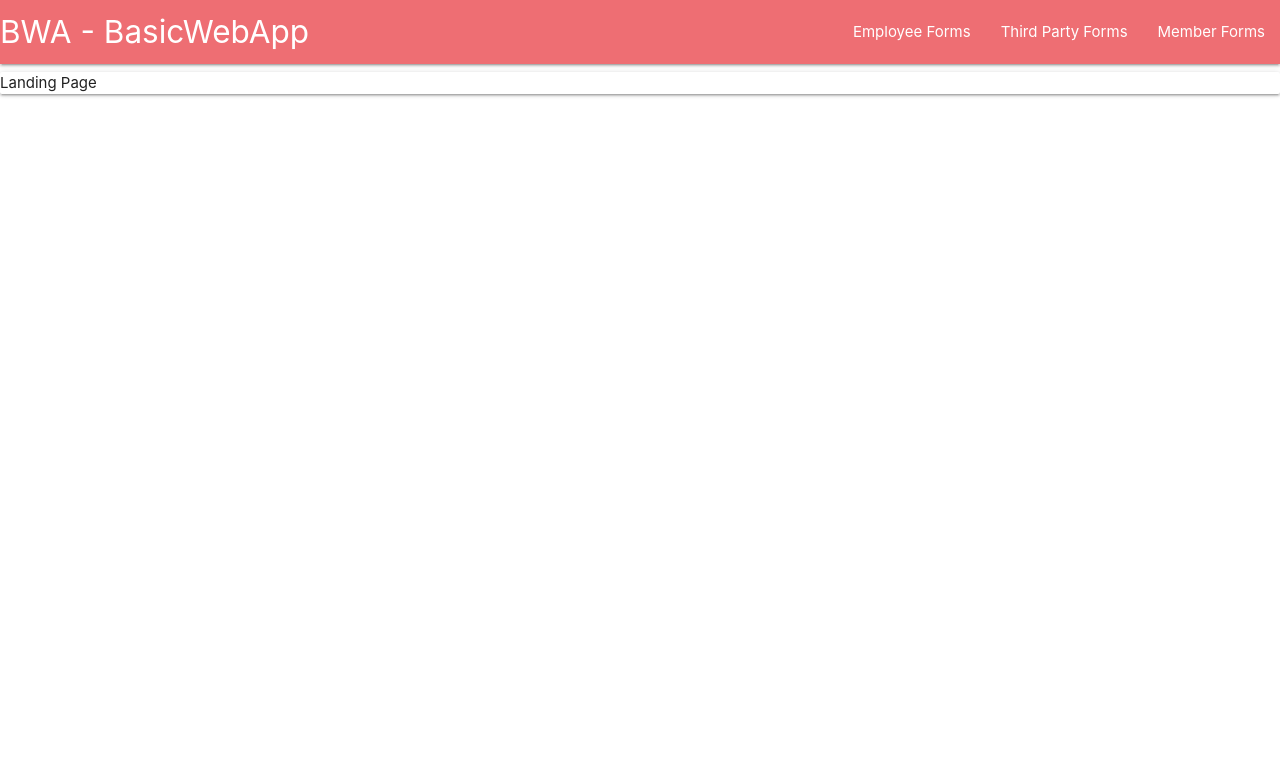
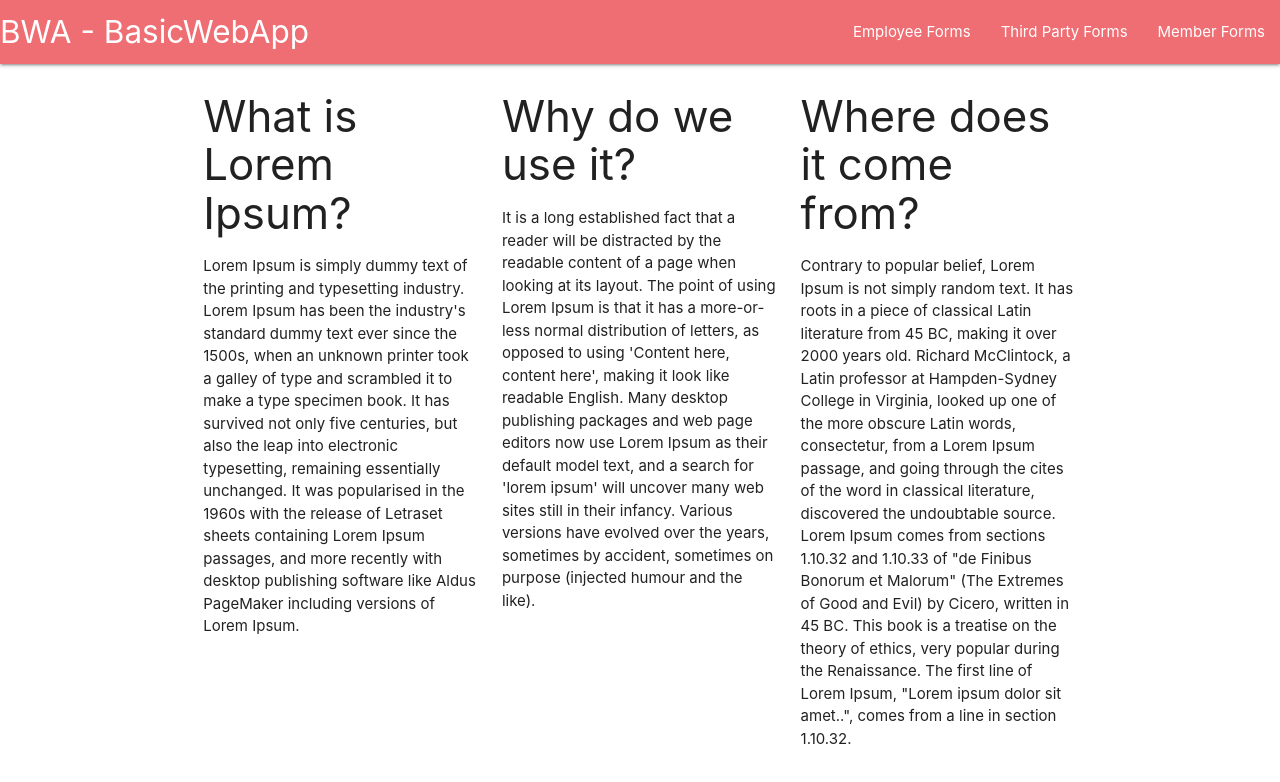
Before and after one commit to justinmorales1/basic-website, a React (Create React App) app: page / in a window 1280 px wide. Shown: the top 782 px of the page. Built offline with nearby package versions, Linux system fonts and the light colour scheme.

Commit message:
Updating the landing page

```diff
--- a/public/index.html
+++ b/public/index.html
@@ -3,6 +3,8 @@
   <head>
     <meta charset="utf-8" />
     <link rel="icon" href="%PUBLIC_URL%/favicon.ico" />
+    <link href="https://fonts.googleapis.com/icon?family=Material+Icons" rel="stylesheet">
+
     <meta name="viewport" content="width=device-width, initial-scale=1" />
     <meta name="theme-color" content="#000000" />
     <meta
--- a/src/components/LandingPage.jsx
+++ b/src/components/LandingPage.jsx
@@ -4,8 +4,43 @@ import { connect } from 'react-redux'
 class LandingPage extends React.Component {
     render() {
         return (
-            <div className="card darken-1">
-                Landing Page
+            <div className="container">
+                <div className="row">
+
+                    <div className="col s4">
+                        <h3> What is Lorem Ipsum? </h3>
+                        Lorem Ipsum is simply dummy text of the printing and typesetting industry.
+                        Lorem Ipsum has been the industry's standard dummy text ever since the 1500s,
+                        when an unknown printer took a galley of type and scrambled it to make a type specimen book.
+                        It has survived not only five centuries, but also the leap into electronic typesetting,
+                        remaining essentially unchanged. It was popularised in the 1960s with the release of Letraset
+                        sheets containing Lorem Ipsum passages, and more recently with desktop publishing software
+                        like Aldus PageMaker including versions of Lorem Ipsum.
+                    </div>
+                    <div className="col s4">
+                        <h3> Why do we use it? </h3>
+                        It is a long established fact that a reader will be distracted by the readable content of a
+                        page when looking at its layout. The point of using Lorem Ipsum is that it has a more-or-less
+                        normal distribution of letters, as opposed to using 'Content here, content here', making it
+                        look like readable English. Many desktop publishing packages and web page editors now use Lorem
+                        Ipsum as their default model text, and a search for 'lorem ipsum' will uncover many web sites
+                        still in their infancy. Various versions have evolved over the years, sometimes by accident,
+                        sometimes on purpose (injected humour and the like).
+                    </div>
+                    <div className="col s4">
+                        <h3> Where does it come from? </h3>
+                        Contrary to popular belief, Lorem Ipsum is not simply random text. It has roots in a piece of
+                        classical Latin literature from 45 BC, making it over 2000 years old. Richard McClintock, a
+                        Latin professor at Hampden-Sydney College in Virginia, looked up one of the more obscure Latin
+                        words, consectetur, from a Lorem Ipsum passage, and going through the cites of the word in
+                        classical literature, discovered the undoubtable source. Lorem Ipsum comes from sections
+                        1.10.32 and 1.10.33 of "de Finibus Bonorum et Malorum" (The Extremes of Good and Evil) by
+                        Cicero, written in 45 BC. This book is a treatise on the theory of ethics, very popular during
+                        the Renaissance. The first line of Lorem Ipsum, "Lorem ipsum dolor sit amet..", comes from a
+                        line in section 1.10.32.
+                    </div>
+
+                </div>
             </div>
         )
     }
--- a/src/components/TabOne/EmployeeForms.jsx
+++ b/src/components/TabOne/EmployeeForms.jsx
@@ -38,8 +38,9 @@ const EmployeeForms  = (props) => {
                         placeholder="Age"
                         style={{marginBottom: '20px'}}/>
                 </div>
-                    <button type="submit" className="right">
+                    <button type="submit" className="btn waves-effect waves-light right">
                         Submit
+                        <i className="material-icons right">send</i>
                     </button>
                 </div>
             </form>
--- a/src/components/TabThree/ThirdPartyForms.jsx
+++ b/src/components/TabThree/ThirdPartyForms.jsx
@@ -39,8 +39,9 @@ const ThirdPartyForms = (props) => {
                             placeholder="Adress"
                             style={{marginBottom: '20px'}}/>
                     </div>
-                    <button type="submit" className="right">
+                    <button type="submit" className="btn waves-effect waves-light right">
                         Submit
+                        <i className="material-icons right">send</i>
                     </button>
                 </div>
             </form>
--- a/src/components/TabTwo/MemberForms.jsx
+++ b/src/components/TabTwo/MemberForms.jsx
@@ -40,8 +40,9 @@ const MemberForms =  (props) => {
                             placeholder="Age"
                             style={{marginBottom: '20px'}}/>
                     </div>
-                    <button type="submit" className="right">
+                    <button type="submit" className="btn waves-effect waves-light right">
                         Submit
+                        <i className="material-icons right">send</i>
                     </button>
                 </div>
             </form>
```
